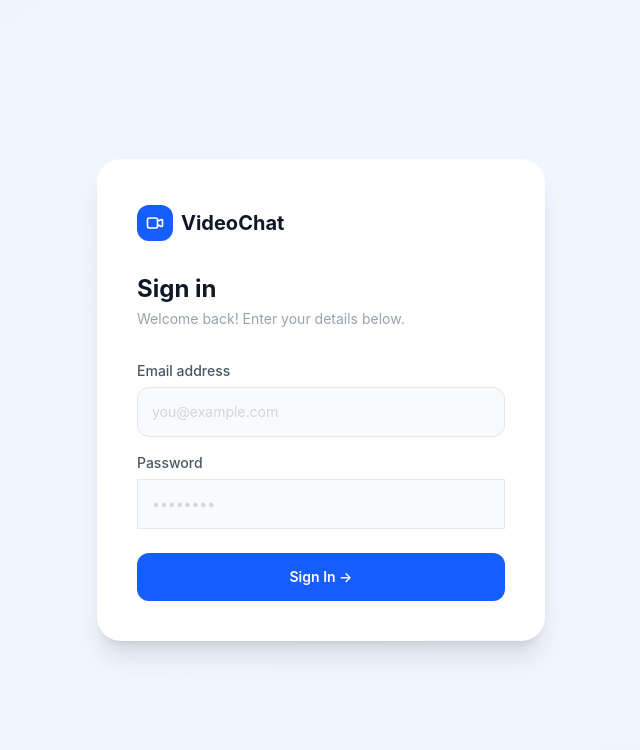
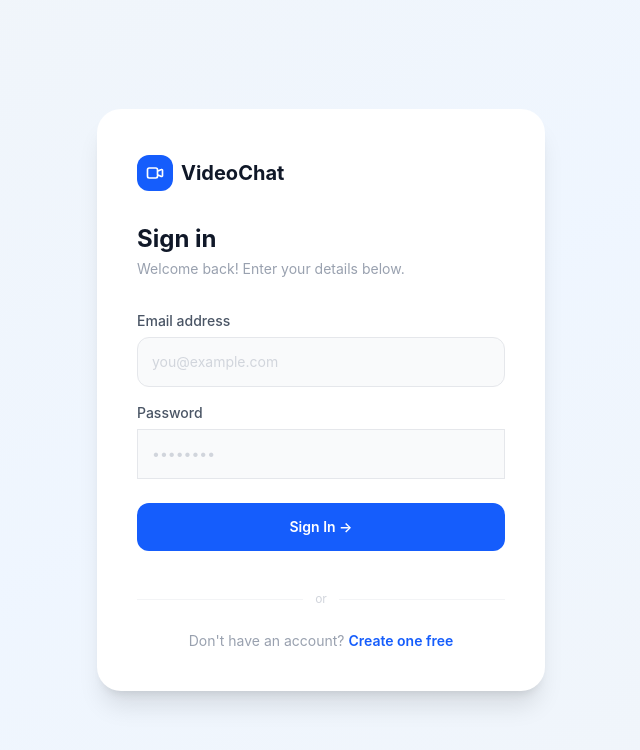
Before and after one commit to Yashas-webdev/mern-video-chat, a React (Vite) app in the folder client/: page /login in a window 1280 px wide. Shown: the top 750 px of the page, without its empty margins (319-959 px from the left). Built offline with nearby package versions, Linux system fonts and the light colour scheme.

Commit message:
feat: created the Divider

```diff
--- a/client/src/pages/LoginPage.jsx
+++ b/client/src/pages/LoginPage.jsx
@@ -110,6 +110,20 @@ const LoginPage = () => {
               ):'Sign In →'}
             </button>
 
+            {/* Divider */}
+            <div className='flex items-center gap-3 my-6'>
+              <div className='flex-1 h-px bg-gray-100'/>
+              <span className='text-gray-300 text-xs'>or</span>
+              <div className='flex-1 h-px bg-gray-100'/>
+            </div>
+
+            <p className='text-gray-400 text-center text-sm'>
+              Don't have an account?{' '}
+              <Link to='/register' className='text-blue-600 hover:text-blue-700 font-semibold transiton-colors'>
+              Create one free
+              </Link>
+            </p>
+
           </form>
         </div>
       </div>
```
